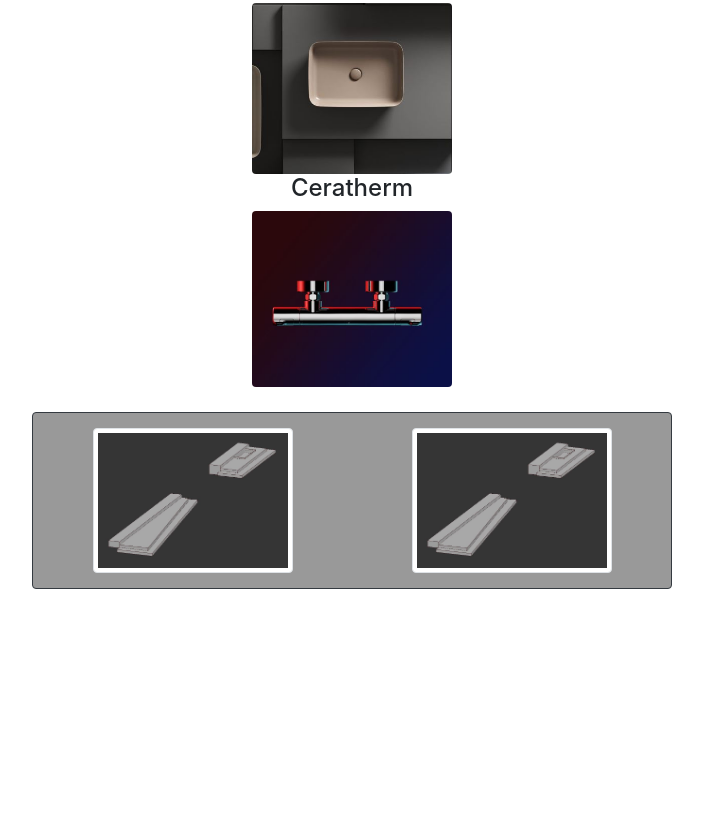
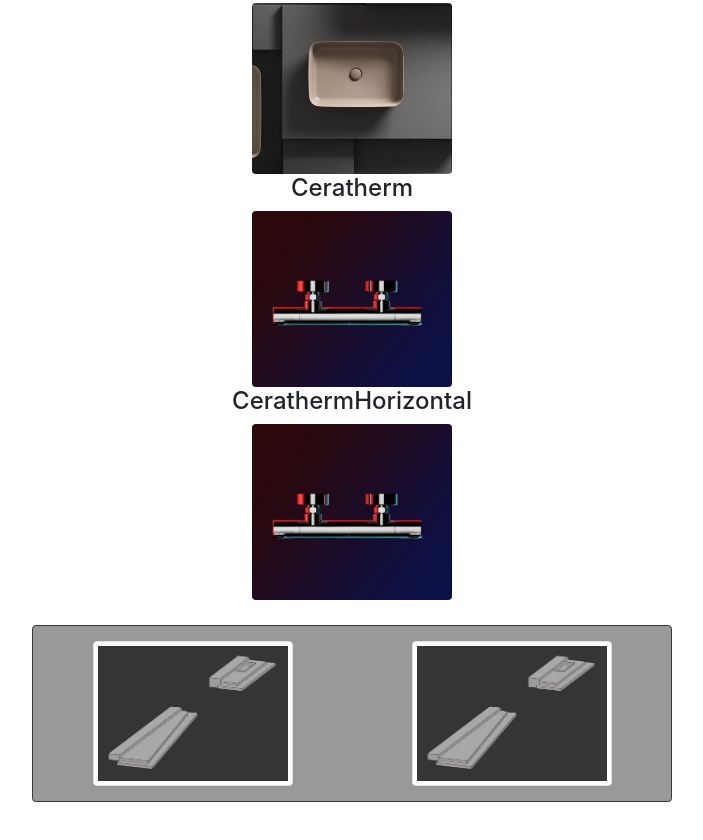
Before and after one commit to joewiltshire-uniform/USDZDev, a plain HTML site: page index.html in a window 1280 px wide. Shown: the part 3252-4092 px from the top of the page, without its empty margins (288-991 px from the left). Before the commit the page ends 3881 px from the top, so only its background shows below. Drawn offline with nearby package versions, Linux system fonts and the light colour scheme.

Commit message:
added ceratherm horizontal

```diff
--- a/index.html
+++ b/index.html
@@ -94,6 +94,10 @@
 		<a href="Ceratherm.reality" rel = "ar">
 			<img src ="ceratherm.JPG" width=200 class="rounded" >
 		</a>
+				<h4>CerathermHorizontal</h4>
+		<a href="Cerathermhorizontalstand.reality" rel = "ar">
+			<img src ="ceratherm.JPG" width=200 class="rounded" >
+		</a>
 
 	</div>
 	</div>
```
Also changed, not shown: 1 other file.
